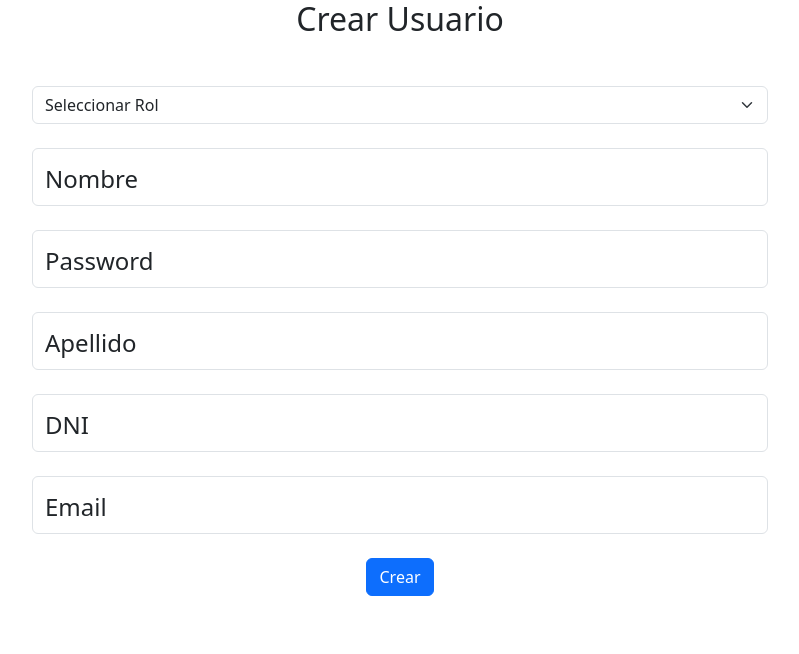
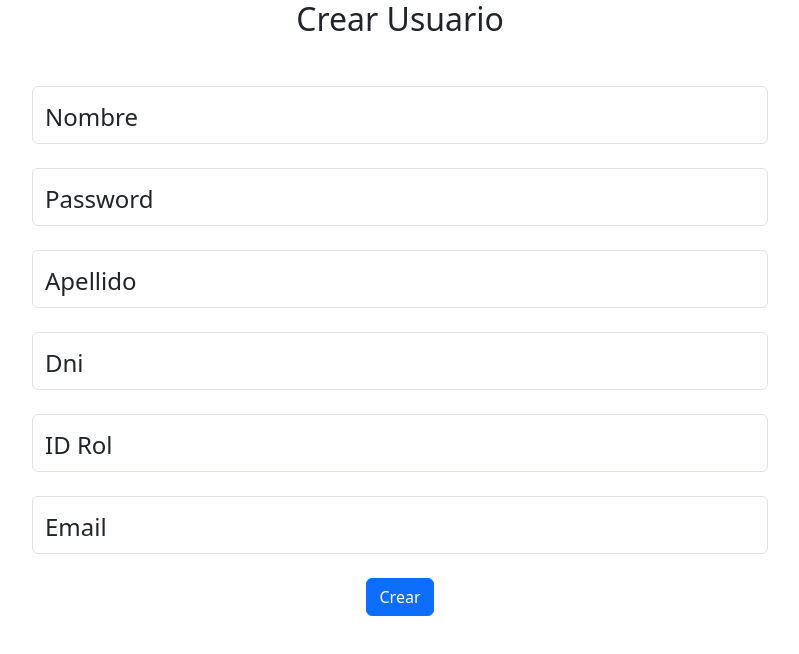
Before and after one commit to santacruzandres1/Integrador-SIlicon, a React (Create React App) app in the folder Frontend/grading-system/: page /crearUsuario in a window 1280 px wide. Shown: the top 654 px of the page, without its empty margins (240-1039 px from the left). Built offline with nearby package versions, Linux system fonts and the light colour scheme.

Commit message:
formulario

```diff
--- a/Frontend/grading-system/src/components/formCrear/formCrearUsuario.js
+++ b/Frontend/grading-system/src/components/formCrear/formCrearUsuario.js
@@ -2,6 +2,7 @@ import React, { useState } from 'react';
 
 
 const FormCrearUsuario = () => {
+
 
   const [user, setUser] = useState({
     nombre:"",
@@ -12,12 +13,7 @@ const FormCrearUsuario = () => {
     id_rol:null
 
   });
-  // const [password, setPassword] = useState('');
-  // const [dni, setDni] = useState('');
-  // const [nombre, setNombre] = useState('');
-  // const [apellido, setApeliido] = useState('');
-  // const [email, setMail] = useState('');
-  // const [id_rol, setid_rol] = useState('');
+
 
   const handleInputChange = (e) => {
     const { name, value } = e.target;
@@ -32,7 +28,8 @@ const FormCrearUsuario = () => {
 
 
 
-    fetch("http://localhost:3000/api/usuarios", {
+    fetch("http://localhost:3000/api/usuarios",
+     {
       method: "POST",
       headers: {
         "Content-Type": "application/json",
@@ -64,25 +61,7 @@ const FormCrearUsuario = () => {
           <div className="col-md-8">
 
             <form onSubmit={handleSubmit}>
-            <div className="form-group">
-                <select
-                 className="form-select"
-                 id="rol"
-                name="rol"
-                  value={user.id_rol}
-                  placeholder='Rol'
-                 aria-label="Default select example"
-                 onChange={handleInputChange}
-                 required
-                 >
-              <option selected value="" disabled><h4>Seleccionar Rol</h4></option>
-              <option value="1">Administrador</option>
-              <option value="2">Alumno</option>
-              <option value="3">Profesor</option>
 
-            </select>
-              </div>
-           <br/>
               <div className="form-floating">
                 <input
                   type="text"
@@ -129,19 +108,34 @@ const FormCrearUsuario = () => {
               <br></br>
 
               <div className="form-floating">
+
                 <input
                   type="number"
-                      id="floatingDni"
+                  id="floatingdni"
+                  name='dni'
                   className="form-control"
-                      name="dni"
                   value={user.dni}
-                      placeholder='DNI'
                   onChange={handleInputChange}
+                  placeholder='Dni'
                   required
                 />
-                      <label htmlFor="floatingDni"><h4>DNI</h4></label>
+                 <label htmlFor="floatingdni"><h4>Dni</h4></label>
               </div>
+              <br></br>
+              <div className="form-floating">
 
+                <input
+                  type="number"
+                  id="id_rol"
+                  name='id_rol'
+                  className="form-control"
+                  value={user.id_rol}
+                  onChange={handleInputChange}
+                  placeholder='ID Rol'
+                  required
+                />
+                 <label htmlFor="id_rol"><h4>ID Rol</h4></label>
+              </div>
               <br></br>
 
               <div className="form-floating">
```
Lines whose indentation alone changed are shown as unchanged.
